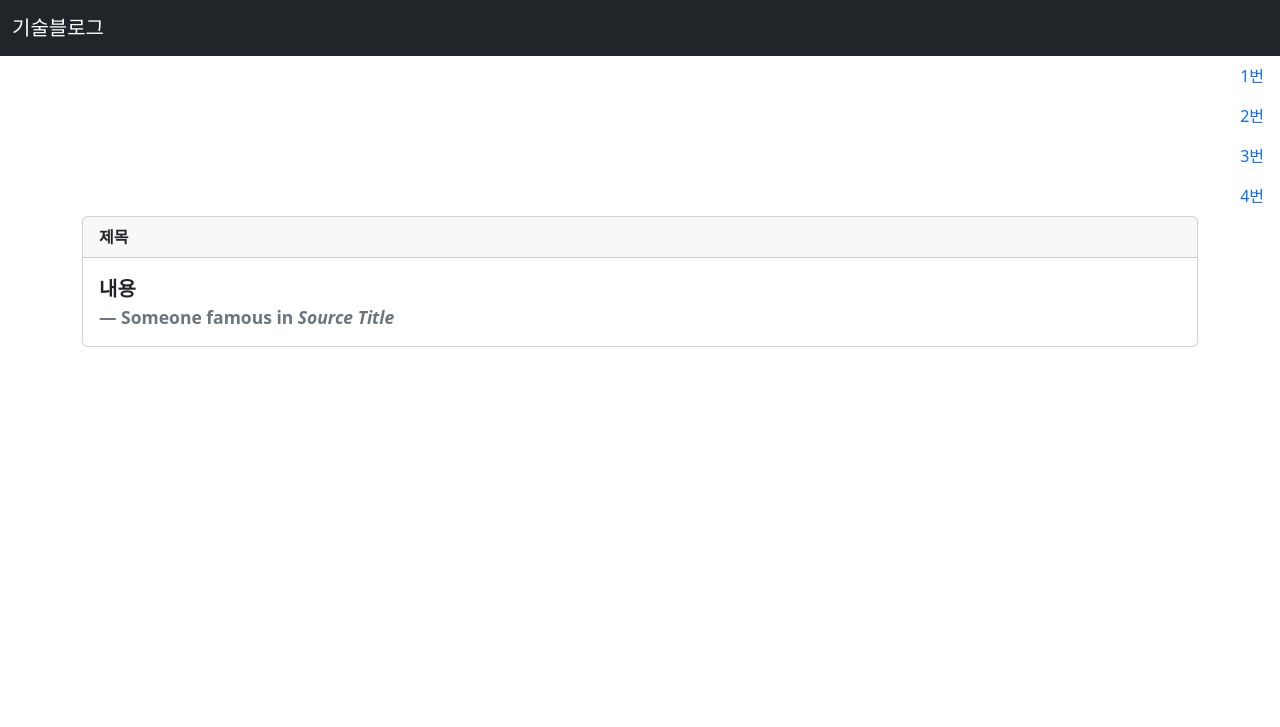
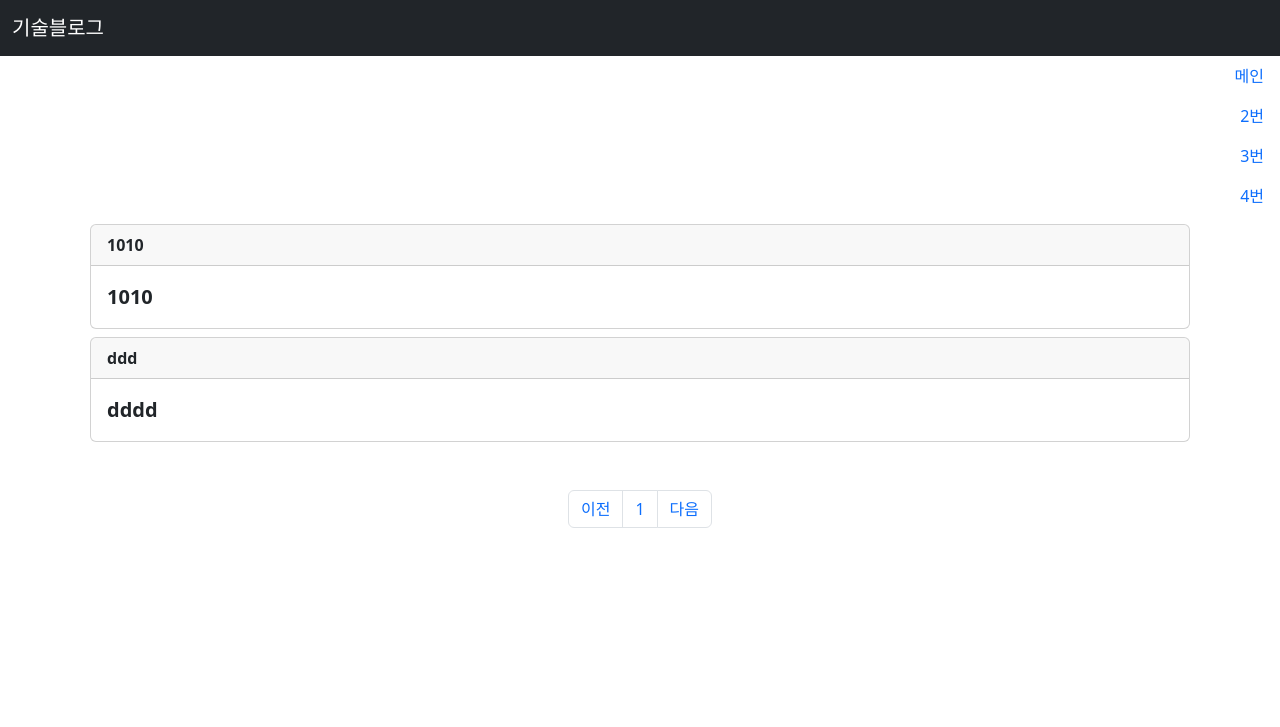
Before and after one commit to ANDONGWOO/techblog, a Django app: page /app1/ in a window 1280 px wide. Shown: the top 727 px of the page. Run offline with Django 3.2, Linux system fonts and the light colour scheme; data comes from the database, SQL or seed files in the repository; both versions use the stored data as it was after the commit; some libraries are stand-ins or nearby versions.

Commit message:
index.html(제목/내용출력)구현/index페이징버튼 배치

```diff
--- a/app1/templates/app1/index.html
+++ b/app1/templates/app1/index.html
@@ -3,16 +3,24 @@
 
 {% block body %}
   <a href="#" class="fw-bold" style="text-decoration: none;">{% comment %} 스타일 밑줄 제거 {% endcomment %}
-    <div class="card">
-      <div class="card-header">제목</div>
+{% for i in app %}
+    <div class="card m-2">
+      <div class="card-header">{{ i.title }}</div>
       <div class="card-body">
         <blockquote class="blockquote mb-0">
-          <p>내용</p>
-          <footer class="blockquote-footer">Someone famous in
-            <cite title="Source Title">Source Title</cite>
-          </footer>
+          <p>{{ i.content }}</p>
         </blockquote>
       </div>
     </div>
+{% endfor %}
   </a>
+  <div class="m-5 d-flex justify-content-center">
+    <nav aria-label="Page navigation example ">
+      <ul class="pagination">
+        <li class="page-item"><a class="page-link" href="#">이전</a></li>
+        <li class="page-item"><a class="page-link" href="#">1</a></li>
+        <li class="page-item"><a class="page-link" href="#">다음</a></li>
+      </ul>
+    </nav>
+  </div>
 {% endblock %}
--- a/app1/views.py
+++ b/app1/views.py
@@ -1,7 +1,10 @@
 from django.shortcuts import render
-
+from.models import App1
 # Create your views here.
 
 def index(request):
-
-    return render(request, 'app1/index.html')
+    app1 = App1.objects.order_by('-pk')
+    context={
+        'app':app1,
+    }
+    return render(request, 'app1/index.html', context)
--- a/techblog/templates/base.html
+++ b/techblog/templates/base.html
@@ -21,7 +21,7 @@
     </nav>
     <nav class="nav flex-column align-items-end ">{% comment %} 상단고정? {% endcomment %}
       <li class="nav-item">
-        <a class="nav-link " aria-current="page" href="{% url 'app1:index' %}">1번</a> {% comment %} index경로  {% endcomment %}
+        <a class="nav-link " aria-current="page" href="{% url 'app1:index' %}">메인</a> {% comment %} index경로  {% endcomment %}
       </li>
       <li class="nav-item">
         <a class="nav-link " href="#">2번</a>
```
Also changed, not shown: db.sqlite3.
